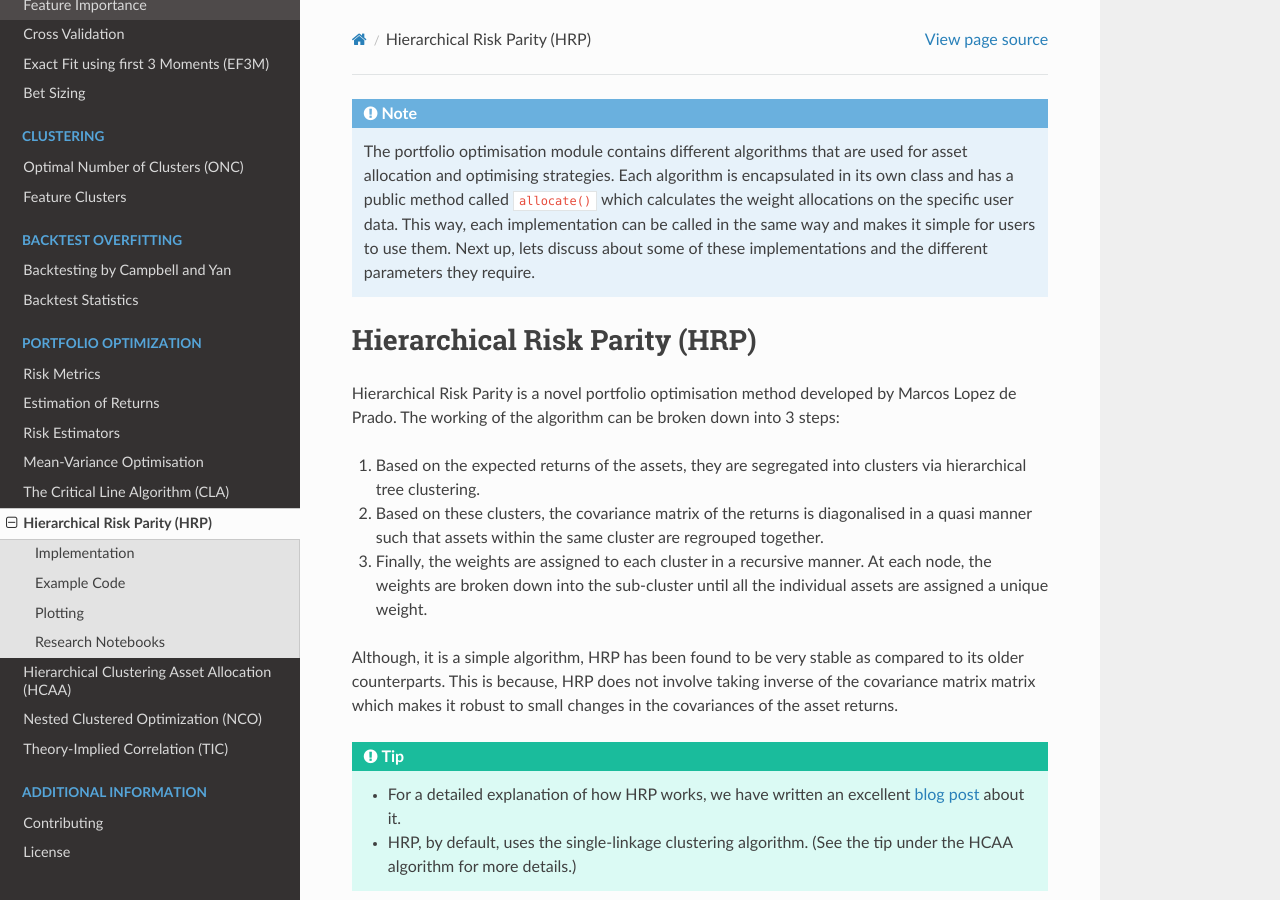
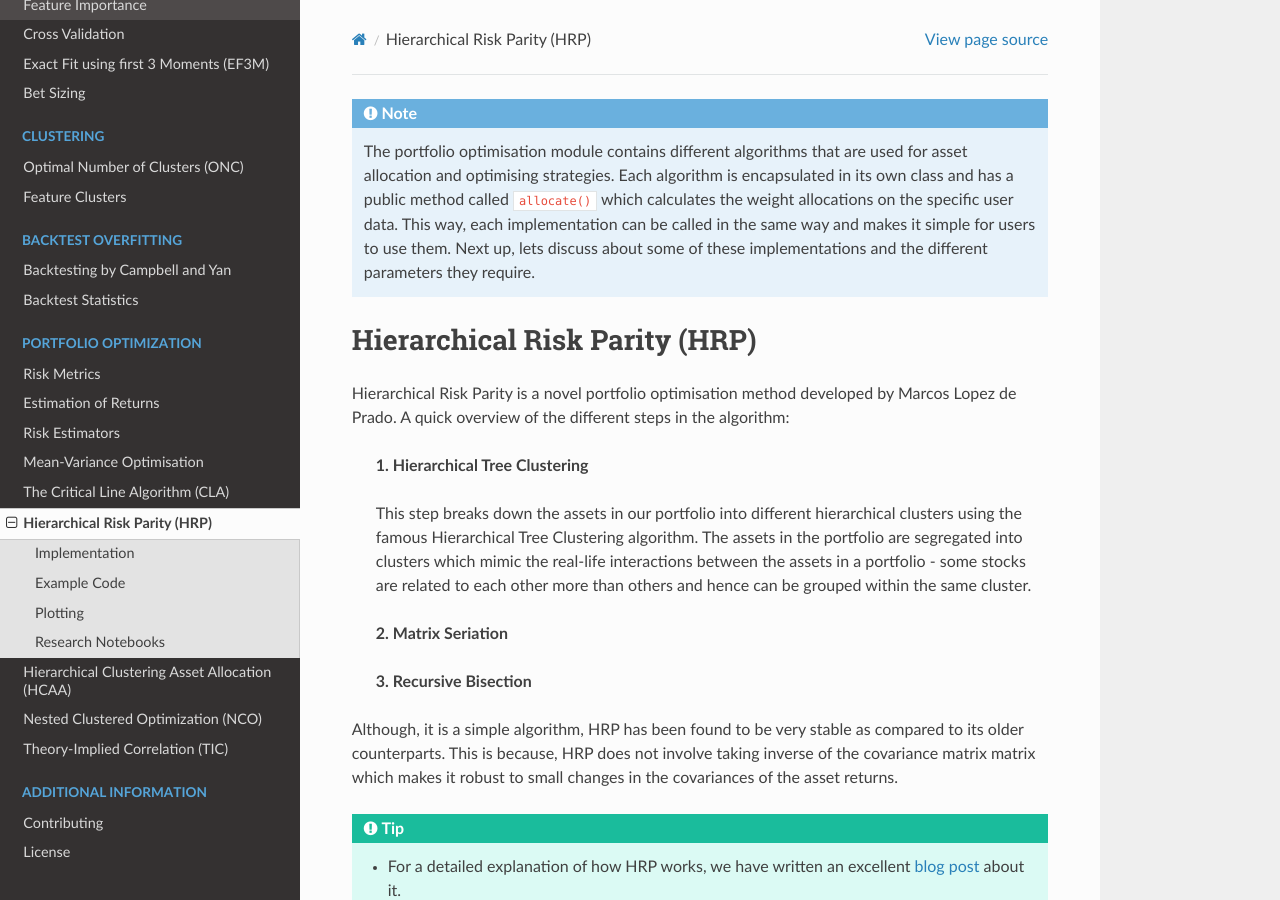
Before and after one commit to hudson-and-thames/mlfinlab, a Sphinx documentation site: the page built from docs/source/portfolio_optimisation/hierarchical_risk_parity.rst, in a window 1280 px wide and 900 px high. Built offline with Sphinx 7.4.7 and the Read the Docs theme 2.0.0, drawn with Linux system fonts in a browser that asks for light colours.

Commit message:
Update hierarchical_risk_parity.rst

```diff
--- a/docs/source/portfolio_optimisation/hierarchical_risk_parity.rst
+++ b/docs/source/portfolio_optimisation/hierarchical_risk_parity.rst
@@ -10,14 +10,21 @@
 Hierarchical Risk Parity (HRP)
 ==============================
 
-Hierarchical Risk Parity is a novel portfolio optimisation method developed by Marcos Lopez de Prado. The working of the
-algorithm can be broken down into 3 steps:
+Hierarchical Risk Parity is a novel portfolio optimisation method developed by Marcos Lopez de Prado. A quick overview of the
+different steps in the algorithm:
 
-1. Based on the expected returns of the assets, they are segregated into clusters via hierarchical tree clustering.
-2. Based on these clusters, the covariance matrix of the returns is diagonalised in a quasi manner such that assets
-   within the same cluster are regrouped together.
-3. Finally, the weights are assigned to each cluster in a recursive manner. At each node, the weights are broken down
-   into the sub-cluster until all the individual assets are assigned a unique weight.
+
+    **1. Hierarchical Tree Clustering**
+
+    This step breaks down the assets in our portfolio into different hierarchical clusters using the famous Hierarchical Tree
+    Clustering algorithm. The assets in the portfolio are segregated into clusters which mimic the real-life interactions between
+    the assets in a portfolio - some stocks are related to each other more than others and hence can be grouped within the same
+    cluster.
+
+    **2. Matrix Seriation**
+
+
+    **3. Recursive Bisection**
 
 Although, it is a simple algorithm, HRP has been found to be very stable as compared to its older counterparts.
 This is because, HRP does not involve taking inverse of the covariance matrix matrix which makes it robust to small changes
```
